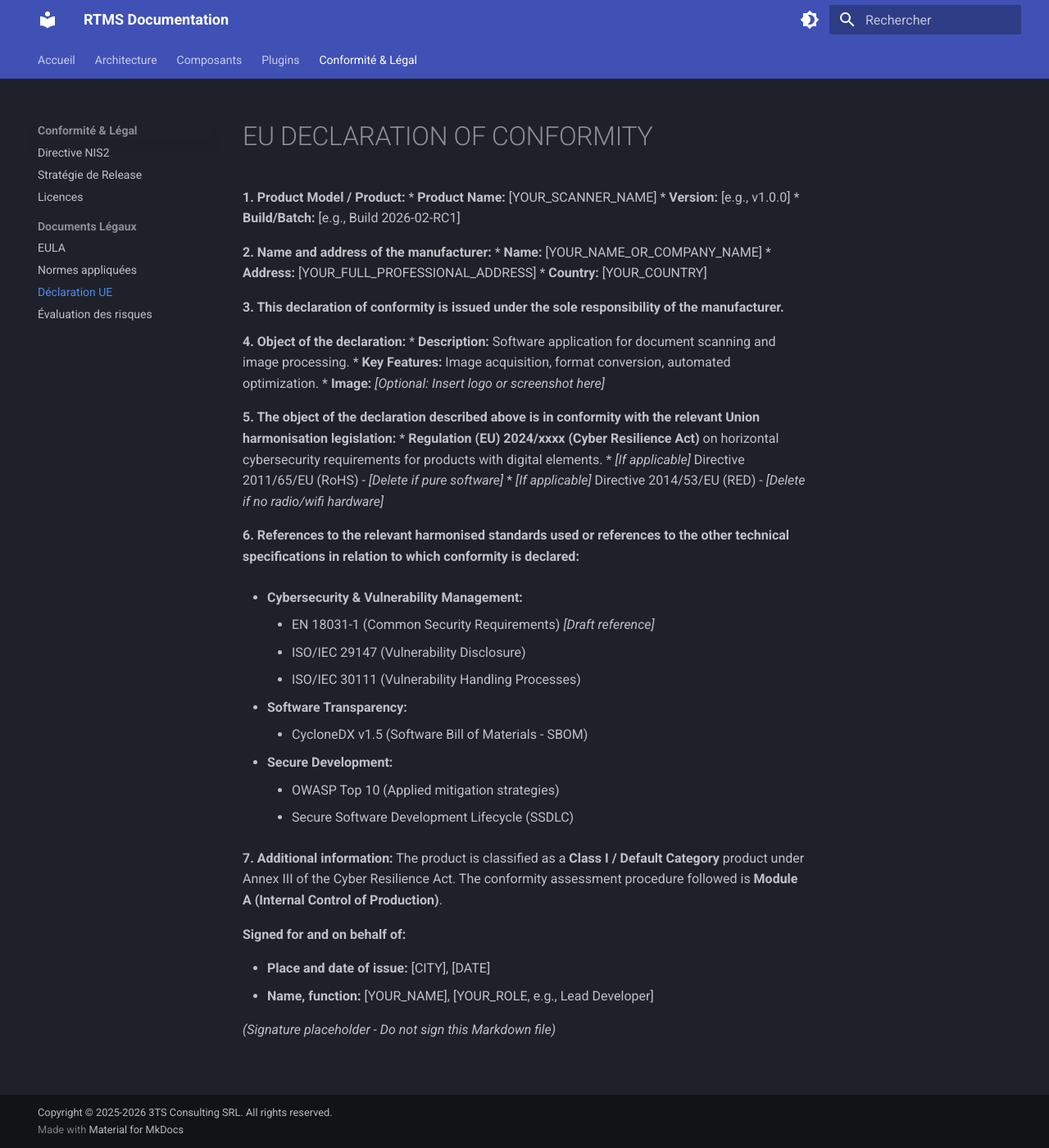
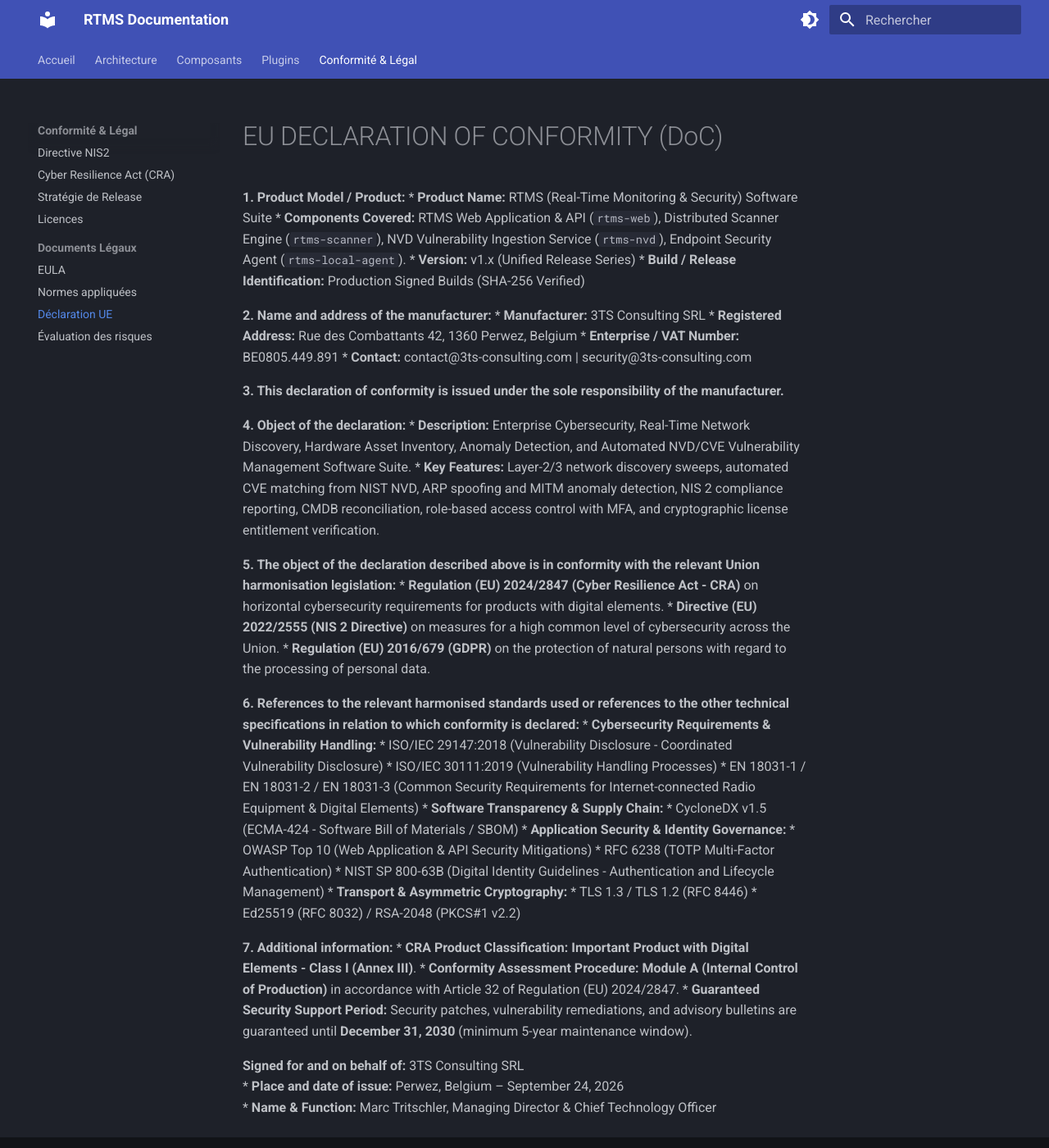
Before and after one commit to tritschler/rtms-documentation, an MkDocs documentation site: the page built from docs/compliance/legal/EU_declaration_template.md, in a window 1280 px wide and 1400 px high. Shown: the whole window at 82% size. Built offline with MkDocs 1.6.1 and Material for MkDocs 9.7.7, drawn with Linux system fonts in a browser that asks for light colours.

Commit message:
docs: add CRA compliance guide and update legal documentation templates

```diff
--- a/docs/compliance/legal/EU_declaration_template.md
+++ b/docs/compliance/legal/EU_declaration_template.md
@@ -1,48 +1,48 @@
-# EU DECLARATION OF CONFORMITY
+# EU DECLARATION OF CONFORMITY (DoC)
 
 **1. Product Model / Product:**
-* **Product Name:** [YOUR_SCANNER_NAME]
-* **Version:** [e.g., v1.0.0]
-* **Build/Batch:** [e.g., Build 2026-02-RC1]
+* **Product Name:** RTMS (Real-Time Monitoring & Security) Software Suite
+* **Components Covered:** RTMS Web Application & API (`rtms-web`), Distributed Scanner Engine (`rtms-scanner`), NVD Vulnerability Ingestion Service (`rtms-nvd`), Endpoint Security Agent (`rtms-local-agent`).
+* **Version:** v1.x (Unified Release Series)
+* **Build / Release Identification:** Production Signed Builds (SHA-256 Verified)
 
 **2. Name and address of the manufacturer:**
-* **Name:** [YOUR_NAME_OR_COMPANY_NAME]
-* **Address:** [YOUR_FULL_PROFESSIONAL_ADDRESS]
-* **Country:** [YOUR_COUNTRY]
+* **Manufacturer:** 3TS Consulting SRL
+* **Registered Address:** Rue des Combattants 42, 1360 Perwez, Belgium
+* **Enterprise / VAT Number:** BE0805.449.891
+* **Contact:** contact@3ts-consulting.com | security@3ts-consulting.com
 
 **3. This declaration of conformity is issued under the sole responsibility of the manufacturer.**
 
 **4. Object of the declaration:**
-* **Description:** Software application for document scanning and image processing.
-* **Key Features:** Image acquisition, format conversion, automated optimization.
-* **Image:** *[Optional: Insert logo or screenshot here]*
+* **Description:** Enterprise Cybersecurity, Real-Time Network Discovery, Hardware Asset Inventory, Anomaly Detection, and Automated NVD/CVE Vulnerability Management Software Suite.
+* **Key Features:** Layer-2/3 network discovery sweeps, automated CVE matching from NIST NVD, ARP spoofing and MITM anomaly detection, NIS 2 compliance reporting, CMDB reconciliation, role-based access control with MFA, and cryptographic license entitlement verification.
 
 **5. The object of the declaration described above is in conformity with the relevant Union harmonisation legislation:**
-* **Regulation (EU) 2024/xxxx (Cyber Resilience Act)** on horizontal cybersecurity requirements for products with digital elements.
-* *[If applicable]* Directive 2011/65/EU (RoHS) - *[Delete if pure software]*
-* *[If applicable]* Directive 2014/53/EU (RED) - *[Delete if no radio/wifi hardware]*
+* **Regulation (EU) 2024/2847 (Cyber Resilience Act - CRA)** on horizontal cybersecurity requirements for products with digital elements.
+* **Directive (EU) 2022/2555 (NIS 2 Directive)** on measures for a high common level of cybersecurity across the Union.
+* **Regulation (EU) 2016/679 (GDPR)** on the protection of natural persons with regard to the processing of personal data.
 
 **6. References to the relevant harmonised standards used or references to the other technical specifications in relation to which conformity is declared:**
-
-* **Cybersecurity & Vulnerability Management:**
-    * EN 18031-1 (Common Security Requirements) *[Draft reference]*
-    * ISO/IEC 29147 (Vulnerability Disclosure)
-    * ISO/IEC 30111 (Vulnerability Handling Processes)
-
-* **Software Transparency:**
-    * CycloneDX v1.5 (Software Bill of Materials - SBOM)
-
-* **Secure Development:**
-    * OWASP Top 10 (Applied mitigation strategies)
-    * Secure Software Development Lifecycle (SSDLC)
+* **Cybersecurity Requirements & Vulnerability Handling:**
+    * ISO/IEC 29147:2018 (Vulnerability Disclosure - Coordinated Vulnerability Disclosure)
+    * ISO/IEC 30111:2019 (Vulnerability Handling Processes)
+    * EN 18031-1 / EN 18031-2 / EN 18031-3 (Common Security Requirements for Internet-connected Radio Equipment & Digital Elements)
+* **Software Transparency & Supply Chain:**
+    * CycloneDX v1.5 (ECMA-424 - Software Bill of Materials / SBOM)
+* **Application Security & Identity Governance:**
+    * OWASP Top 10 (Web Application & API Security Mitigations)
+    * RFC 6238 (TOTP Multi-Factor Authentication)
+    * NIST SP 800-63B (Digital Identity Guidelines - Authentication and Lifecycle Management)
+* **Transport & Asymmetric Cryptography:**
+    * TLS 1.3 / TLS 1.2 (RFC 8446)
+    * Ed25519 (RFC 8032) / RSA-2048 (PKCS#1 v2.2)
 
 **7. Additional information:**
-The product is classified as a **Class I / Default Category** product under Annex III of the Cyber Resilience Act.
-The conformity assessment procedure followed is **Module A (Internal Control of Production)**.
+* **CRA Product Classification:** **Important Product with Digital Elements - Class I (Annex III)**.
+* **Conformity Assessment Procedure:** **Module A (Internal Control of Production)** in accordance with Article 32 of Regulation (EU) 2024/2847.
+* **Guaranteed Security Support Period:** Security patches, vulnerability remediations, and advisory bulletins are guaranteed until **December 31, 2030** (minimum 5-year maintenance window).
 
-**Signed for and on behalf of:**
-
-* **Place and date of issue:** [CITY], [DATE]
-* **Name, function:** [YOUR_NAME], [YOUR_ROLE, e.g., Lead Developer]
-
-*(Signature placeholder - Do not sign this Markdown file)*
+**Signed for and on behalf of:** 3TS Consulting SRL
+* **Place and date of issue:** Perwez, Belgium – September 24, 2026
+* **Name & Function:** Marc Tritschler, Managing Director & Chief Technology Officer
--- a/mkdocs.yml
+++ b/mkdocs.yml
@@ -90,6 +90,7 @@
       - Spécification & Développement: plugins/plugin_specification.md
   - Conformité & Légal:
       - Directive NIS2: compliance/nis2.md
+      - Cyber Resilience Act (CRA): compliance/cra.md
       - Stratégie de Release: compliance/release_strategy.md
       - Licences: compliance/licenses.md
       - Documents Légaux:
```
Also changed, not shown: docs/compliance/cra.md (added, +154 -0 lines), docs/compliance/legal/Applied_standards.md (+30 -26 lines).
